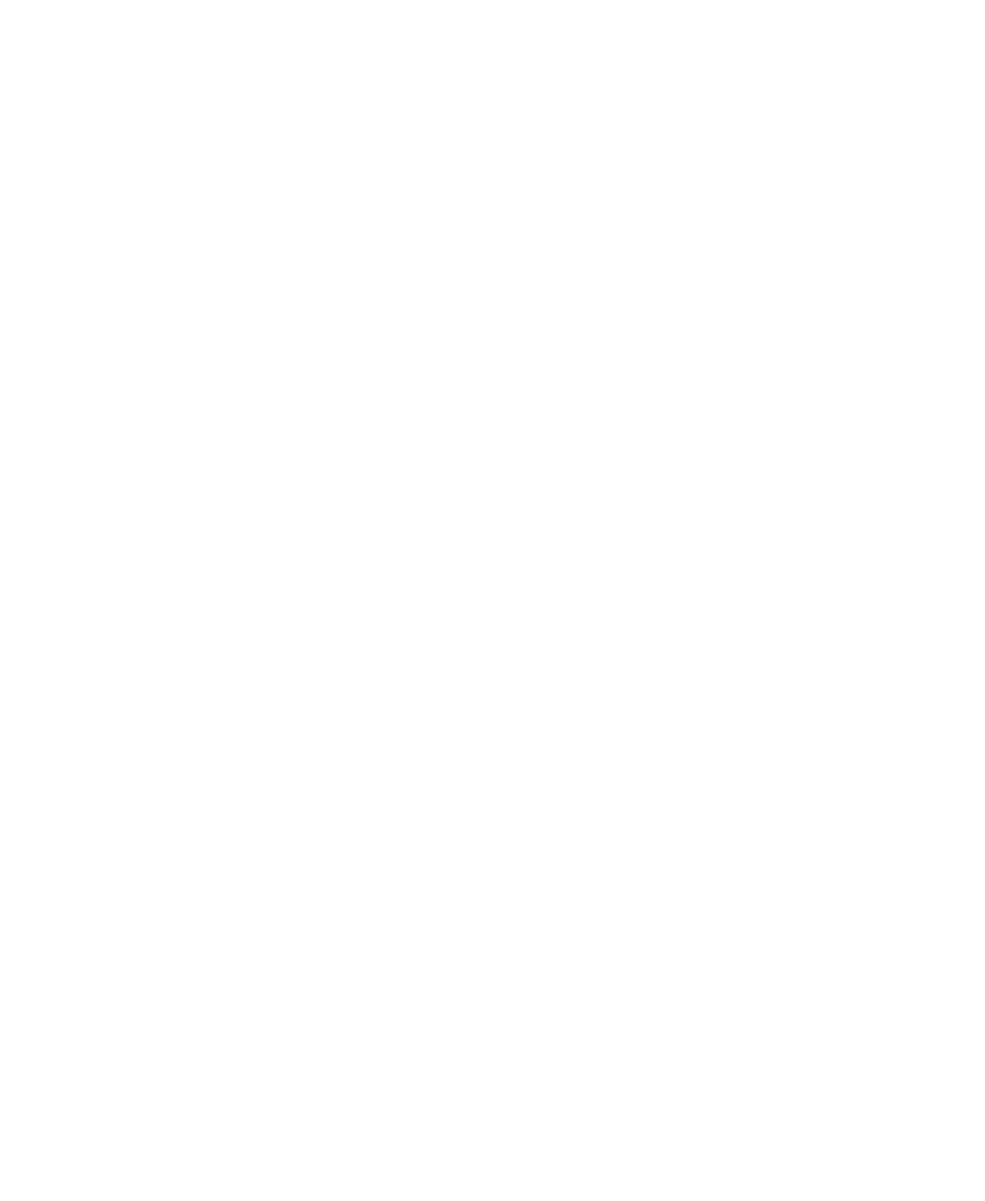
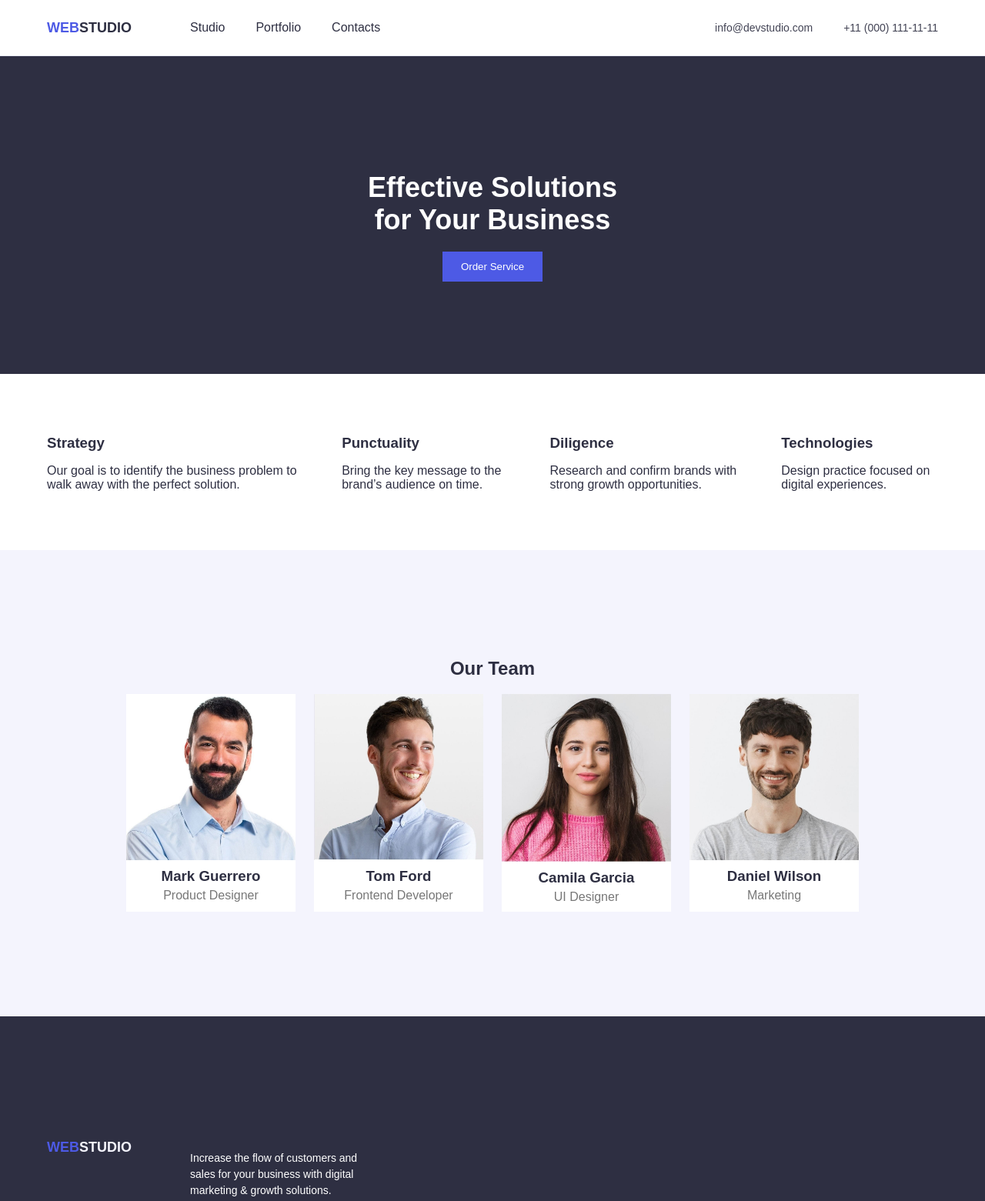
Before and after one commit to benovics/goit-markup-hw-01, a plain HTML site: page index.html in a window 1280 px wide. Shown: the whole page at 77% size. Before the commit the page ends 800 px from the top, so only its background shows below. Drawn offline with Linux system fonts and the light colour scheme.

Commit message:
update team section

```diff
--- a/index.html
+++ b/index.html
@@ -1,11 +1,112 @@
 <!DOCTYPE html>
 <html lang="en">
 <head>
-  <meta charset="UTF-8">
-  <meta name="viewport" content="width=, initial-scale=1.0">
-  <title>Document</title>
+  <meta charset="UTF-8" />
+  <title>WebStudio</title>
+  <link rel="stylesheet" href="styles.css" />
 </head>
+
 <body>
+
+  <!-- HEADER -->
+  <header class="header">
+    <div class="container header-container">
+
+      <a href="#" class="logo">WEB<span>STUDIO</span></a>
+
+      <nav>
+        <ul class="nav-list">
+          <li><a href="#">Studio</a></li>
+          <li><a href="#">Portfolio</a></li>
+          <li><a href="#">Contacts</a></li>
+        </ul>
+      </nav>
+
+      <div class="contacts">
+        <a href="#">info@devstudio.com</a>
+        <a href="#">+11 (000) 111-11-11</a>
+      </div>
+
+    </div>
+  </header>
+
+  <main>
+
+    <!-- HERO -->
+    <section class="hero">
+      <div class="container">
+        <h1>Effective Solutions<br>for Your Business</h1>
+        <button>Order Service</button>
+      </div>
+    </section>
+
+    <!-- FEATURES -->
+    <section class="features">
+      <div class="container features-list">
+        <div>
+          <h3>Strategy</h3>
+          <p>Our goal is to identify the business problem to walk away with the perfect solution.</p>
+        </div>
+        <div>
+          <h3>Punctuality</h3>
+          <p>Bring the key message to the brand’s audience on time.</p>
+        </div>
+        <div>
+          <h3>Diligence</h3>
+          <p>Research and confirm brands with strong growth opportunities.</p>
+        </div>
+        <div>
+          <h3>Technologies</h3>
+          <p>Design practice focused on digital experiences.</p>
+        </div>
+      </div>
+    </section>
+
+    <!-- TEAM -->
+    <section class="team-section">
+      <div class="container">
+        <h2>Our Team</h2>
+
+        <ul class="team">
+          <li class="card">
+            <img src="images/team-1.jpg" alt="">
+            <h3>Mark Guerrero</h3>
+            <p>Product Designer</p>
+          </li>
+
+          <li class="card">
+            <img src="images/team-2.jpg" alt="">
+            <h3>Tom Ford</h3>
+            <p>Frontend Developer</p>
+          </li>
+
+          <li class="card">
+            <img src="images/team-3.jpg" alt="">
+            <h3>Camila Garcia</h3>
+            <p>UI Designer</p>
+          </li>
+
+          <li class="card">
+            <img src="images/team-4.jpg" alt="">
+            <h3>Daniel Wilson</h3>
+            <p>Marketing</p>
+          </li>
+        </ul>
+
+      </div>
+    </section>
+
+  </main>
+
+  <!-- FOOTER -->
+  <footer class="footer">
+  <div class="container">
+    <a href="#" class="logo">WEB<span>STUDIO</span></a>
+    <p class="footer-text">
+      Increase the flow of customers and sales for your business with digital marketing & growth solutions.
+    </p>
+  </div>
+</footer>
 
 </body>
 </html>
--- a/style.css
+++ /dev/null
@@ -1,4 +0,0 @@
-body{background-color: blue;}
-p {
-  color: rgb(184, 43, 43);
-}
--- /dev/null
+++ b/styles.css
@@ -0,0 +1,163 @@
+body {
+  margin: 0;
+  font-family: Arial, sans-serif;
+  color: #2e2f42;
+}
+
+.container {
+  width: 1158px;
+  margin: 0 auto;
+  padding: 0 15px;
+}
+
+/* HEADER */
+.header {
+  border-bottom: 1px solid #e7e9fc;
+}
+
+.header-container {
+  display: flex;
+  align-items: center;
+  height: 72px;
+}
+
+.logo {
+  font-weight: 700;
+  font-size: 18px;
+  color: #4d5ae5;
+  text-decoration: none;
+  margin-right: 76px;
+}
+
+.logo span {
+  color: #2e2f42;
+}
+
+.nav-list {
+  display: flex;
+  gap: 40px;
+  list-style: none;
+  margin: 0;
+  padding: 0;
+}
+
+.nav-list a {
+  text-decoration: none;
+  color: #2e2f42;
+}
+
+.contacts {
+  margin-left: auto;
+  display: flex;
+  gap: 40px;
+}
+
+.contacts a {
+  text-decoration: none;
+  color: #434455;
+  font-size: 14px;
+}
+
+/* HERO */
+.hero {
+  background: #2e2f42;
+  color: #fff;
+  text-align: center;
+  padding: 120px 0;
+}
+
+.hero h1 {
+  font-size: 36px;
+  margin-bottom: 20px;
+}
+
+.hero button {
+  background: #4d5ae5;
+  color: #fff;
+  border: none;
+  padding: 12px 24px;
+  cursor: pointer;
+}
+
+/* FEATURES */
+.features {
+  padding: 60px 0;
+}
+
+.features-list {
+  display: flex;
+  gap: 30px;
+}
+
+.features-list h3 {
+  margin-bottom: 10px;
+}
+
+/* TEAM */
+.team-section {
+  padding: 120px 0;
+  text-align: center;
+  background: #f4f4fd;
+
+}
+
+.team {
+  display: flex;
+  gap: 24px;
+  justify-content: center;
+  list-style: none;
+  padding: 0;
+}
+
+.card {
+  width: 220px;
+  background: #fff;
+  text-align: center;
+}
+
+.card img {
+  width: 100%;
+  display: block;
+}
+
+.card h3 {
+  margin: 10px 0 5px;
+}
+
+.card p {
+  margin: 0 0 10px;
+  color: #777;
+}
+
+/* FOOTER */
+.footer {
+  background: #2e2f42;
+  color: #fff;
+  padding: 60px 0;
+}
+.footer .container {
+  display: flex;
+  background: #2e2f42;
+  padding: 100px 0;
+}
+.footer p {
+  max-width: 250px;
+  color: #fff;
+}
+.footer .logo {
+  color: #4d5ae5;
+  text-decoration: none;
+  font-weight: 700;
+  display: inline-block;
+  margin-bottom: 16px;
+}
+
+.footer .logo span {
+  color: #f4f4fd;
+}
+.footer-text {
+  color: #f4f4fd;
+  max-width: 264px;
+  font-size: 14px;
+  line-height: 1.5;
+}
```
Also changed, not shown: images/team-1.jpg (added), images/team-2.jpg (added), images/team-3.jpg (added), images/team-4.jpg (added), 2 other files.
